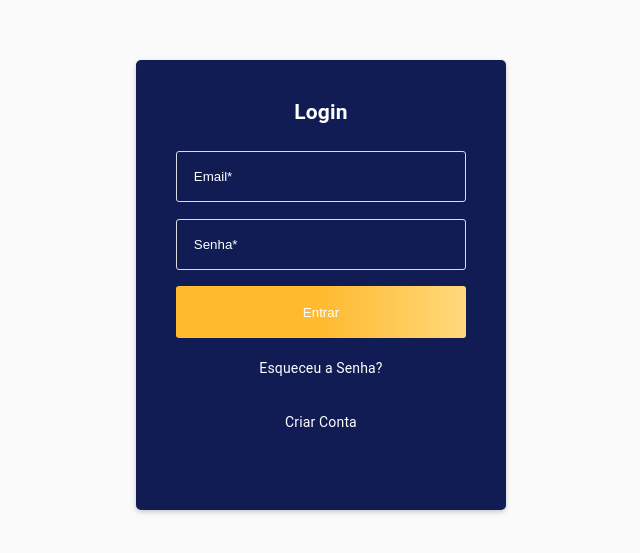
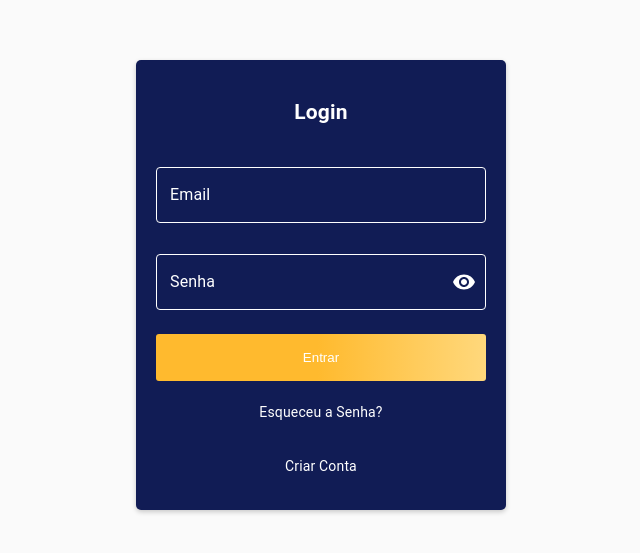
Before and after one commit to Viihgx/Projeto-Despachante, a React (Vite) app: page / in a window 1280 px wide. Shown: the part 115-668 px from the top of the page, without its empty margins (319-959 px from the left). Built offline with nearby package versions, Linux system fonts and the light colour scheme; a web font is replaced by a local one.

Commit message:
:sparkles: Solicitar Service no banco de dados

```diff
--- a/package.json
+++ b/package.json
@@ -14,6 +14,7 @@
     "@emotion/styled": "^11.11.0",
     "@material-ui/core": "^4.12.4",
     "@mui/icons-material": "^5.15.14",
+    "@mui/lab": "^5.0.0-alpha.170",
     "@mui/material": "^5.15.14",
     "@mui/styled-engine-sc": "^6.0.0-alpha.18",
     "@mui/utils": "^5.15.14",
@@ -27,6 +28,7 @@
     "jsonwebtoken": "^9.0.2",
     "jwt-decode": "^4.0.0",
     "material-ui-popup-state": "^5.1.0",
+    "multer": "^1.4.5-lts.1",
     "react": "^18.2.0",
     "react-dom": "^18.2.0",
     "react-router-dom": "^6.22.3",
--- /dev/null
+++ b/src/Data/Crud.js
@@ -0,0 +1,36 @@
+// require('dotenv').config();
+import { createClient } from '@supabase/supabase-js';
+
+// Configure o cliente Supabase
+const supabaseUrl = 'https://zlzoirfwdhmwmesytvzl.supabase.co';
+const supabaseKey = "eyJhbGciOiJIUzI1NiIsInR5cCI6IkpXVCJ9.eyJpc3MiOiJzdXBhYmFzZSIsInJlZiI6Inpsem9pcmZ3ZGhtd21lc3l0dnpsIiwicm9sZSI6ImFub24iLCJpYXQiOjE3MTA1MzQxOTYsImV4cCI6MjAyNjExMDE5Nn0.QxDTeHLAzf_Re5gIdGo277zutfvxLyamc7xGemWzZ3M";
+const supabase = createClient(supabaseUrl, supabaseKey);
+
+// Defina a função cadastrarServico
+async function cadastrarServico({ id_usuario, tipo_servico, forma_pagamento, status_servico, data_solicitacao, file_pdf }) {
+  try {
+    // Insira os dados do serviço na tabela servicoSolicitado
+    const { data: servico, error } = await supabase
+      .from('servicoSolicitado')
+      .insert({
+        id_usuario,
+        tipo_servico,
+        forma_pagamento,
+        status_servico,
+        data_solicitacao,
+        file_pdf
+      })
+      .single();
+
+    if (error) {
+      console.error('Erro ao cadastrar serviço:', error);
+      throw new Error('Erro ao cadastrar serviço');
+    }
+
+    return servico;
+  } catch (error) {
+    throw new Error('Erro ao cadastrar serviço: ' + error.message);
+  }
+}
+
+export default cadastrarServico;
--- a/src/components/FileUpload/FileUpload.jsx
+++ b/src/components/FileUpload/FileUpload.jsx
@@ -4,23 +4,19 @@ import UploadFileIcon from '@mui/icons-material/UploadFile';
 import CloseIcon from '@mui/icons-material/Close';
 
 function FileUpload({ onFileSelect }) {
-    const [selectedFile, setSelectedFile] = useState(null);
-    const [isFileSelected, setIsFileSelected] = useState(false);
+    const [selectedFile, setSelectedFile] = useState(null); // Adicionando o estado para o arquivo selecionado
 
     const handleFileChange = (event) => {
-      const file = event.target.files[0];
-      setSelectedFile(file);
-      setIsFileSelected(!!file); // Define como verdadeiro se houver um arquivo selecionado
-      onFileSelect(file);
+        const files = event.target.files;
+        if (!files || !files.length) {
+            console.error("Nenhum arquivo selecionado");
+            return;
+        }
+
+        const file = files[0];
+        setSelectedFile(file); // Atualizando o estado com o arquivo selecionado
+        onFileSelect(file); // Passa o arquivo selecionado de volta para o componente pai
     };
-
-    const cancelFileSelection = () => {
-      setSelectedFile(null);
-      setIsFileSelected(false); // Define como falso ao cancelar a seleção do arquivo
-      onFileSelect(null);
-    };
-
-    console.log("isFileSelected:", isFileSelected); // Adiciona um log para acompanhar o estado isFileSelected
 
     return (
         <div className="file-upload" style={{marginBottom:"100px"}}>
@@ -37,10 +33,11 @@ function FileUpload({ onFileSelect }) {
             <label htmlFor="fileInput" className="upload-button">
                 Escolher arquivo
             </label>
+            {/* Aqui permanece a parte de exibir o nome do arquivo selecionado e o botão de exclusão */}
             {selectedFile && (
                 <div className="selected-file">
                     <span className="file-name">{selectedFile.name}</span>
-          <CloseIcon style={{ color: 'red', cursor: 'pointer', fontSize:'small' }} onClick={cancelFileSelection} />
+                    <CloseIcon style={{ color: 'red', cursor: 'pointer', fontSize:'small' }} onClick={() => setSelectedFile(null)} />
                 </div>
             )}
         </div>
--- a/src/routes/Home.jsx
+++ b/src/routes/Home.jsx
@@ -12,7 +12,7 @@ import ImgSecurity from '../assets/img/security.png';
 
 function Home() {
    const [data, setData] = useState(null);
-   const [userData, setUserData] = useState(null); // Adicionando estado para userData
+   const [userData, setUserData] = useState(null);
    const navigate = useNavigate();
 
    const [isServicePopupOpen, setIsServicePopupOpen] = useState(false);
--- a/src/routes/Login.css
+++ b/src/routes/Login.css
@@ -20,7 +20,7 @@
     box-shadow: 0 2px 5px rgba(0, 0, 0, 0.2);
   }
 
-  .login-input {
+  /* .login-input {
     background-color: transparent;
     color: var(--cor-texto);
     margin-bottom: 10px;
@@ -30,17 +30,18 @@
     border: 1px solid #ddd;
     border-radius: 3px;
     box-sizing: border-box;
-  }
+  } */
 
-  input::placeholder {
+  /* input::placeholder {
     color: #fff;
     padding-left: 7px;
-  }
+  } */
 
   .login-button {
-    width: 88%;
-    height: 3.2rem;
+    width: 100%;
+    height: 3.4rem;
     padding: 10px;
+    margin-top: 10px;
     border: none;
     border-radius: 3px;
     background: var(--cor-secundaria);
--- a/src/routes/Login.jsx
+++ b/src/routes/Login.jsx
@@ -1,16 +1,74 @@
 import React, { useState } from 'react';
-import { Link, useNavigate } from 'react-router-dom'; // Atualize para useNavigate
+import { Link, useNavigate } from 'react-router-dom';
+import { TextField, FormControl, InputLabel, OutlinedInput, InputAdornment, IconButton } from '@mui/material';
+import { Visibility, VisibilityOff } from '@mui/icons-material';
+import { styled } from '@mui/system';
 import axios from 'axios';
 import './Login.css';
+
+const CustomTextField = styled(TextField)({
+    '& label': {
+        color: 'white',
+    },
+    '& label.Mui-focused': {
+        color: 'white',
+    },
+    '& .MuiInput-underline:before': {
+        borderBottomColor: 'white',
+    },
+    '& .MuiInput-underline:after': {
+        borderBottomColor: 'white',
+    },
+    '& .MuiOutlinedInput-root': {
+        '& fieldset': {
+            borderColor: 'white',
+        },
+        '&:hover fieldset': {
+            borderColor: 'white',
+        },
+        '&.Mui-focused fieldset': {
+            borderColor: 'white',
+        },
+        '& input': {
+            color: 'white',
+        },
+    },
+});
+
+const CustomOutlinedInput = styled(OutlinedInput)({
+    '& fieldset': {
+        borderColor: 'white',
+    },
+    '&:hover fieldset': {
+        borderColor: 'white',
+    },
+    '&.Mui-focused fieldset': {
+        borderColor: 'white',
+    },
+    '& input': {
+        color: 'white',
+    },
+    '& .MuiInputLabel-root': {
+        color: 'white',
+    },
+    '& .MuiInputLabel-root.Mui-focused': {
+        color: 'white',
+    },
+});
 
 function Login() {
     const [email, setEmail] = useState('');
     const [senha, setSenha] = useState('');
     const [error, setError] = useState('');
-    const navigate = useNavigate(); // Atualize para useNavigate
+    const [showPassword, setShowPassword] = useState(false);
+    const navigate = useNavigate();
+
+    const handleClickShowPassword = () => setShowPassword((show) => !show);
+    const handleMouseDownPassword = (event) => {
+        event.preventDefault();
+    };
 
     const handleLogin = async () => {
-        // Verifica se o email e a senha foram preenchidos
         if (!email || !senha) {
             alert('Por favor, preencha o email e a senha.');
             return;
@@ -21,8 +79,7 @@ function Login() {
             const { token } = response.data;
             localStorage.setItem('token', token);
             setError('');
-            // Redirecionar para a página Home após o login bem-sucedido
-            navigate('/Home'); // Atualize para navigate
+            navigate('/Home');
         } catch (error) {
             setError('Login falhou. Verifique suas credenciais e tente novamente.');
         }
@@ -32,20 +89,39 @@ function Login() {
         <div className="login-container">
             <form className="login-form" onSubmit={(e) => e.preventDefault()}>
                 <h2>Login</h2>
-                <input
-                    type="email"
-                    className="login-input"
-                    placeholder="Email*"
+                <CustomTextField
+                    label="Email"
                     value={email}
                     onChange={(e) => setEmail(e.target.value)}
+                    fullWidth
+                    margin="normal"
+                    autoComplete="off"
+                    autoCapitalize="none"
+                    autoCorrect="off"
                 />
-                <input
-                    type="password"
-                    className="login-input"
-                    placeholder="Senha*"
-                    value={senha}
-                    onChange={(e) => setSenha(e.target.value)}
-                />
+                <FormControl fullWidth margin="normal" variant="outlined">
+                    <InputLabel htmlFor="outlined-adornment-password" style={{ color: 'white' }}>Senha</InputLabel>
+                    <CustomOutlinedInput
+                        id="outlined-adornment-password"
+                        type={showPassword ? 'text' : 'password'}
+                        value={senha}
+                        onChange={(e) => setSenha(e.target.value)}
+                        endAdornment={
+                            <InputAdornment position="end">
+                                <IconButton
+                                    aria-label="toggle password visibility"
+                                    onClick={handleClickShowPassword}
+                                    onMouseDown={handleMouseDownPassword}
+                                    edge="end"
+                                    style={{ color: 'white' }}
+                                >
+                                    {showPassword ? <VisibilityOff /> : <Visibility />}
+                                </IconButton>
+                            </InputAdornment>
+                        }
+                        label="Senha"
+                    />
+                </FormControl>
 
                 {error && <p style={{ color: 'red' }}>{error}</p>}
                 <button type="button" className="login-button" onClick={handleLogin}>
@@ -53,7 +129,7 @@ function Login() {
                 </button>
                 <p>Esqueceu a Senha?</p>
                 <Link to='/Cadastro' style={{ textDecoration: 'none' }}>
-                  <p>Criar Conta</p>
+                    <p>Criar Conta</p>
                 </Link>
             </form>
         </div>
```
Also changed, not shown: src/Data/Server.cjs (+30 -1 lines), src/components/Service/ServicePopup.jsx (+26 -20 lines), src/Data/login.js (deleted), 1 other file (tests, documents, lock files or other folders). Lines whose indentation alone changed are shown as unchanged.
